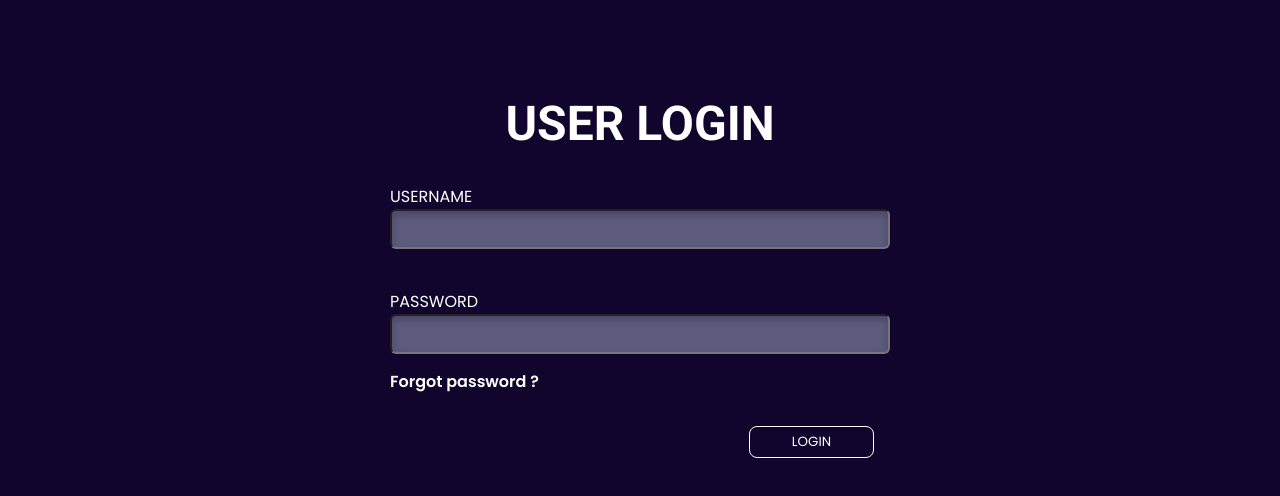
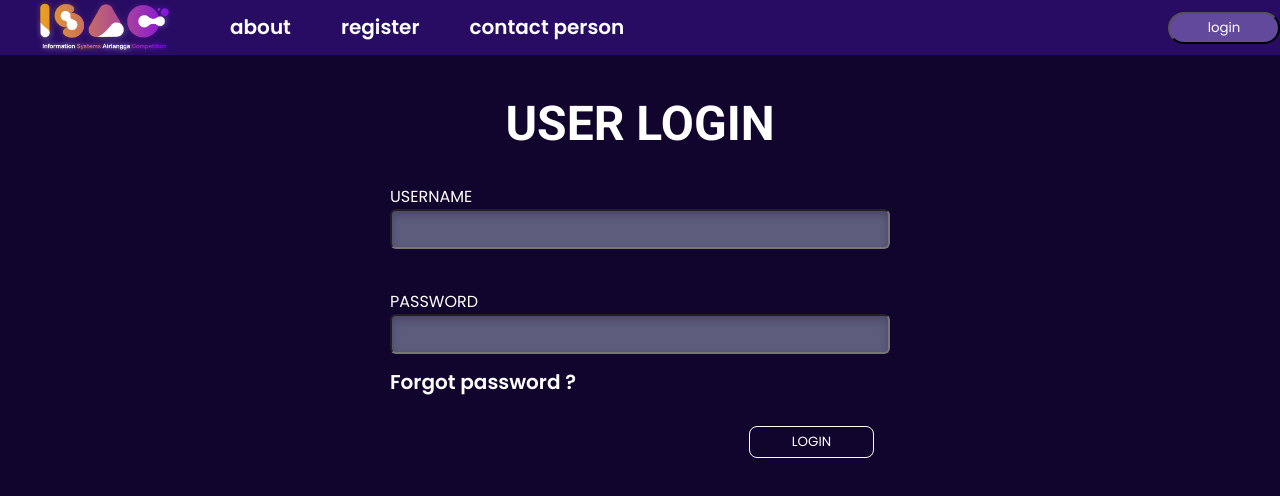
Before and after one commit to abramwf/ISAC-web, a plain HTML site: page login-page/login.html in a window 1280 px wide. Drawn offline with Linux system fonts and the light colour scheme.

Commit message:
nambahin navbar.css

```diff
--- a/Regist/regist.css
+++ b/Regist/regist.css
@@ -8,77 +8,6 @@ body {
     background-color: rgb(24, 4, 44);
     font-family: 'Roboto', sans-serif;
 }
-
-/* ini awal nav */
-
-header {
-    font-size: 20px;
-    display: flex;
-    justify-content: space-between;
-    background-color: rgb(40, 12, 100);
-    height: 55px;
-    position: fixed;
-    left: 0px;
-    right: 0px;
-    top: 0px;
-    z-index: 1;
-}
-
-.lognav {
-    display: flex;
-    margin-left: 30px;
-
-}
-
-.lognav .logo {
-    width: 150px;
-    background-image: url(/assets/img/Asset\ 3.png);
-    background-size: cover;
-    background-repeat: no-repeat;
-    background-position-y: -7px;
-    line-height: 55px;
-}
-
-nav ul {
-    display: flex;
-    height: 55px;
-}
-
-nav ul li {
-    display: inline-block;
-    margin-left: 50px;
-    line-height: 55px;
-}
-
-nav ul li:hover {
-    border-bottom: 4px solid rgb(8, 183, 238);
-    box-sizing: border-box;
-}
-
-nav ul li a:hover {
-    color: rgb(8, 183, 238);;
-}
-
-a {
-    text-decoration: none;
-    font-size: 20px;
-}
-
-.login button {
-    width: 40px;
-    height: 30px;
-    line-height: 55px;
-    padding: 3px 20px;
-    margin: auto 30px;
-    border-radius: 30px;
-}
-
-.login p {
-    line-height: 30px;
-    text-decoration: none;
-}
-
-/* ini akhir navbar */
 
 .container {
     margin: 125px auto ;
--- /dev/null
+++ b/assets/css/navbar.css
@@ -0,0 +1,57 @@
+/* ini awal nav */
+
+header {
+    font-size: 20px;
+    display: flex;
+    justify-content: space-between;
+    align-items: center;
+    background-color: rgb(40, 12, 100);
+    height: 55px;
+    position: fixed;
+    left: 0px;
+    right: 0px;
+    top: 0px;
+    z-index: 1;
+}
+
+.lognav {
+    display: flex;
+    margin-left: 30px;
+
+}
+
+.lognav .logo {
+    width: 150px;
+    background-image: url(/assets/img/Asset\ 3.png);
+    background-size: cover;
+    background-repeat: no-repeat;
+    background-position-y: -7px;
+    line-height: 55px;
+}
+
+nav ul {
+    display: flex;
+    height: 55px;
+}
+
+nav ul li {
+    display: inline-block;
+    margin-left: 50px;
+    line-height: 55px;
+}
+
+nav ul li:hover {
+    border-bottom: 4px solid rgb(8, 183, 238);
+    box-sizing: border-box;
+}
+
+nav ul li a:hover {
+    color: rgb(8, 183, 238);;
+}
+
+a {
+    text-decoration: none;
+    font-size: 20px;
+}
+
+/* ini akhir navbar */
--- a/login-page/login.html
+++ b/login-page/login.html
@@ -6,10 +6,27 @@
     <meta name="viewport" content="width=device-width, initial-scale=1.0">
     <title>Login</title>
     <link rel="stylesheet" href="../assets/css/env.css">
+    <link rel="stylesheet" href="../assets/css/navbar.css">
     <link rel="stylesheet" href="login.css">
 </head>
 
 <body>
+    <!--ini nav ya deck-->
+    <header>
+        <div class="lognav">
+            <div class="logo"></div>
+            <nav>
+                <ul>
+                    <li><a href="">about</a></li>
+                    <li><a href="">register</a></li>
+                    <li><a href="">contact person</a></li>
+                </ul>
+            </nav>
+        </div>
+        <button class="btn-primary">login</button>
+    </header>
+    <!--ini akhir navbar-->
+
     <div class="container">
         <h1>USER LOGIN</h1>
         <form action="" class="login-container">
```
Also changed, not shown: Regist/regist.html (+1 -0 lines).
